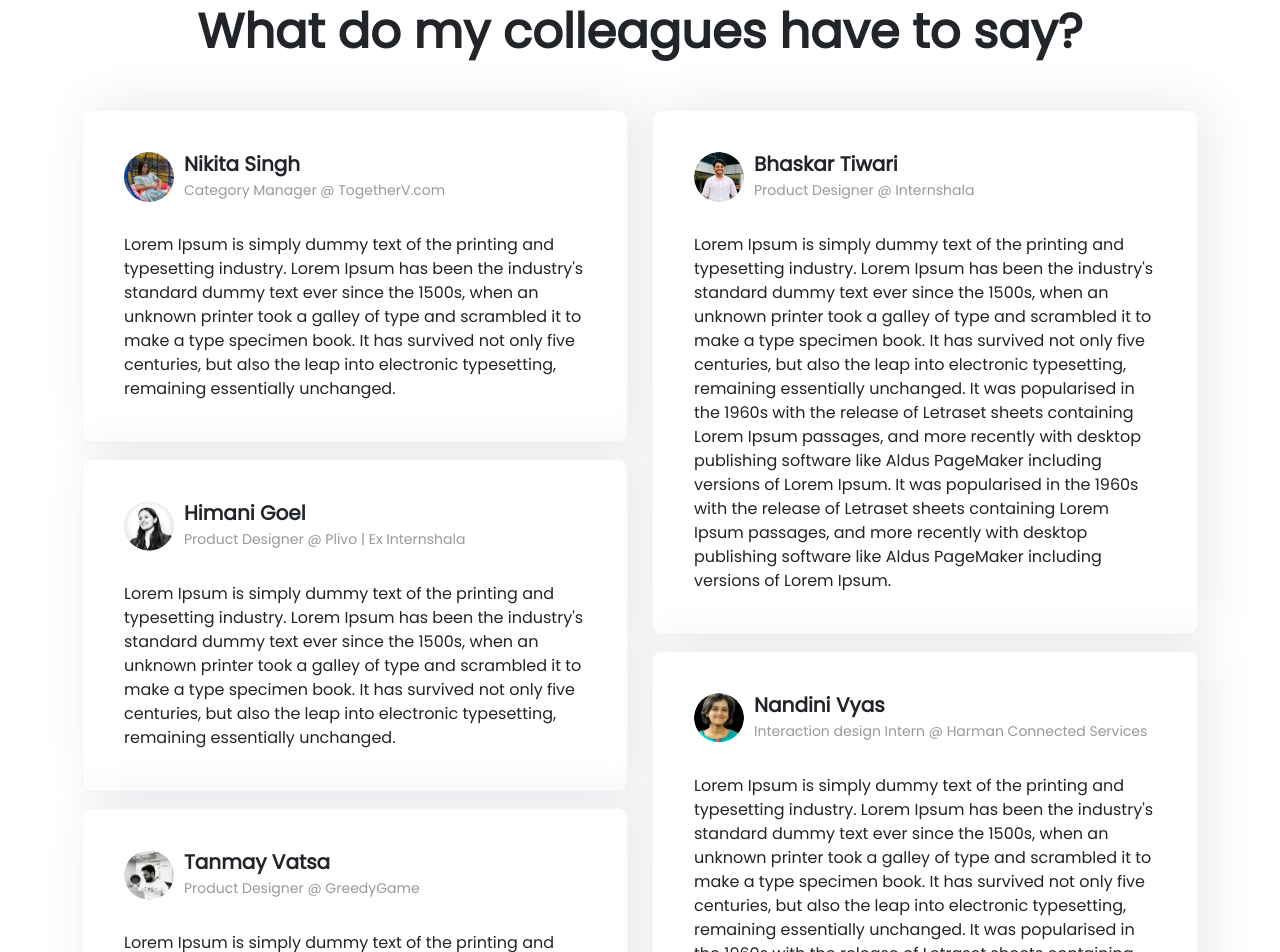
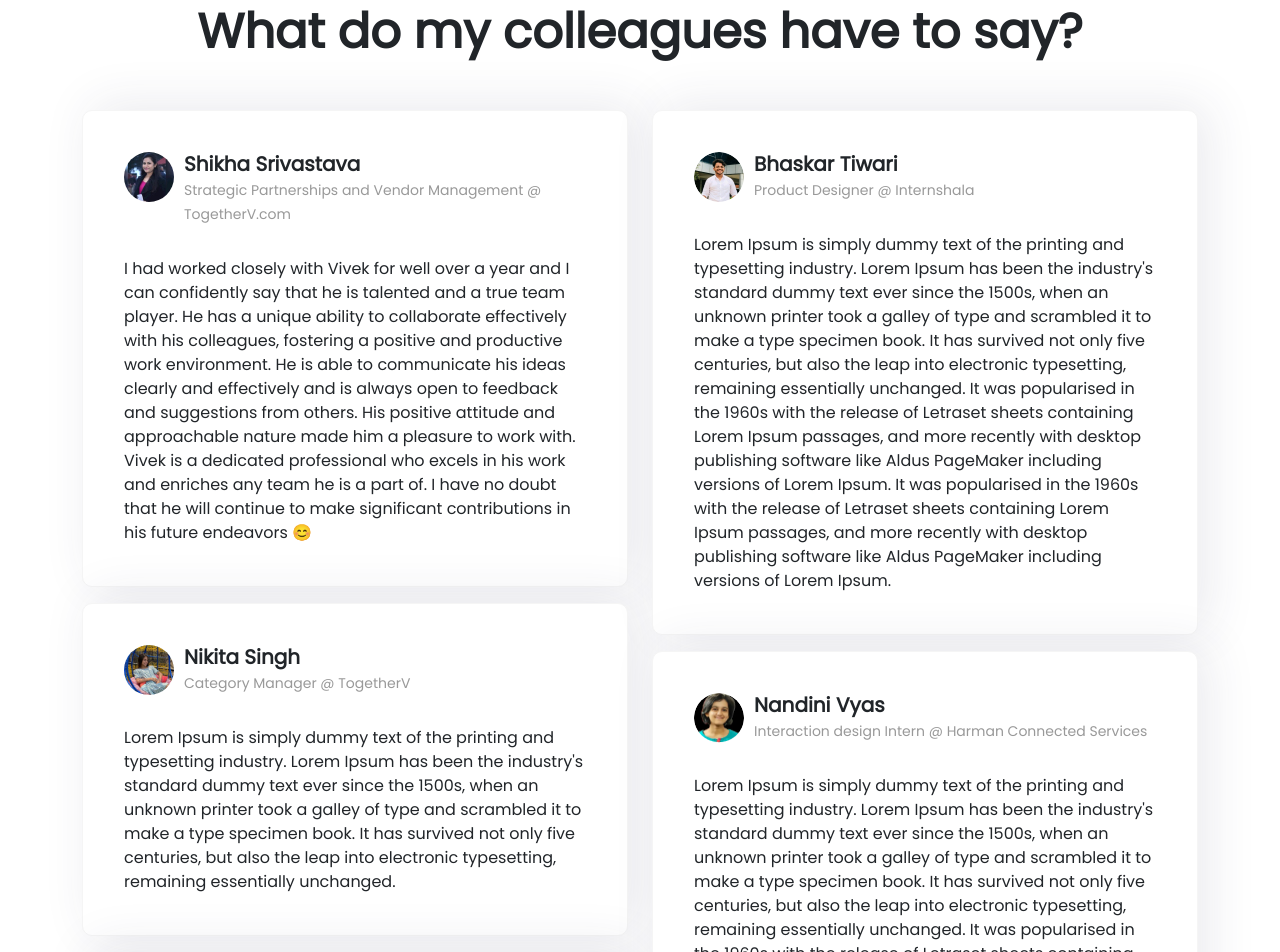
Before and after one commit to dev-vivekkr30/Vivek_Portfolio, a website: page index.html in a window 1280 px wide. Shown: the part 3271-4223 px from the top of the page. Drawn offline with nearby package versions, Linux system fonts and the light colour scheme.

Commit message:
added-testimonial-content-shikha

```diff
--- a/index.html
+++ b/index.html
@@ -272,18 +272,22 @@
                     <div class="card mb-3" style="width: 100%;">
                         <div class="card-body">
                             <div class="card-top">
-                                <img src="images/testimonial/1.png" alt="" srcset="">
-                                <h5 class="card-title">Nikita Singh <br> <span>
-                                        Category Manager @ TogetherV.com
+                                <img src="images/testimonial/6.jpeg" alt="" srcset="">
+                                <h5 class="card-title">Shikha Srivastava<br> <span>
+                                        Strategic Partnerships and Vendor Management @ TogetherV.com
                                     </span></h5>
                                 <h6 class="card-subtitle mb-2 text-muted"></h6>
                             </div>
                             <p class="card-text">
-                                Lorem Ipsum is simply dummy text of the printing and typesetting industry. Lorem Ipsum
-                                has been the industry's standard dummy text ever since the 1500s, when an unknown
-                                printer took a galley of type and scrambled it to make a type specimen book. It has
-                                survived not only five centuries, but also the leap into electronic typesetting,
-                                remaining essentially unchanged.
+                                I had worked closely with Vivek for well over a year and I can confidently say that he
+                                is talented and a true team player. He has a unique ability to collaborate effectively
+                                with his colleagues, fostering a positive and productive work environment. He is able to
+                                communicate his ideas clearly and effectively and is always open to feedback and
+                                suggestions from others. His positive attitude and approachable nature made him a
+                                pleasure to work with.
+                                Vivek is a dedicated professional who excels in his work and enriches any team he is a
+                                part of. I have no doubt that he will continue to make significant contributions in his
+                                future endeavors 😊
                             </p>
                         </div>
                     </div>
@@ -291,9 +295,9 @@
                     <div class="card mb-3" style="width: 100%;">
                         <div class="card-body">
                             <div class="card-top">
-                                <img src="images/testimonial/2.png" alt="" srcset="">
-                                <h5 class="card-title">Himani Goel <br> <span>
-                                        Product Designer @ Plivo | Ex Internshala
+                                <img src="images/testimonial/1.png" alt="" srcset="">
+                                <h5 class="card-title">Nikita Singh<br> <span>
+                                        Category Manager @ TogetherV
                                     </span></h5>
                                 <h6 class="card-subtitle mb-2 text-muted"></h6>
                             </div>
```
Also changed, not shown: images/testimonial/6.jpeg (added).
